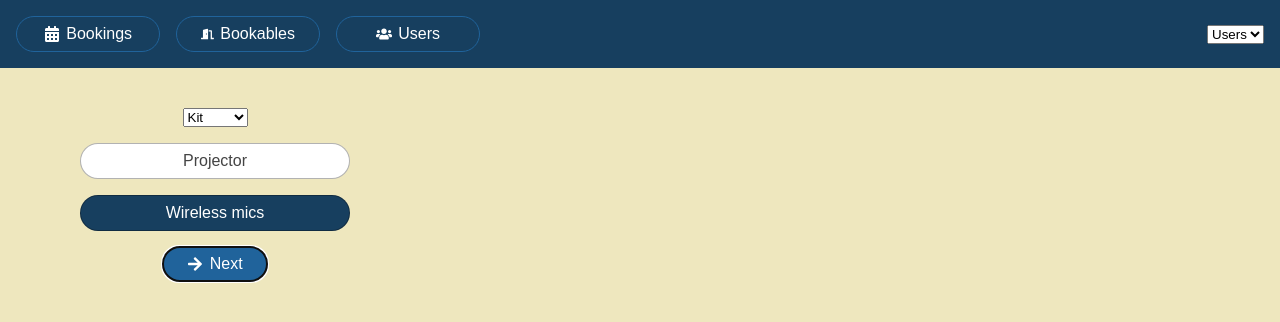
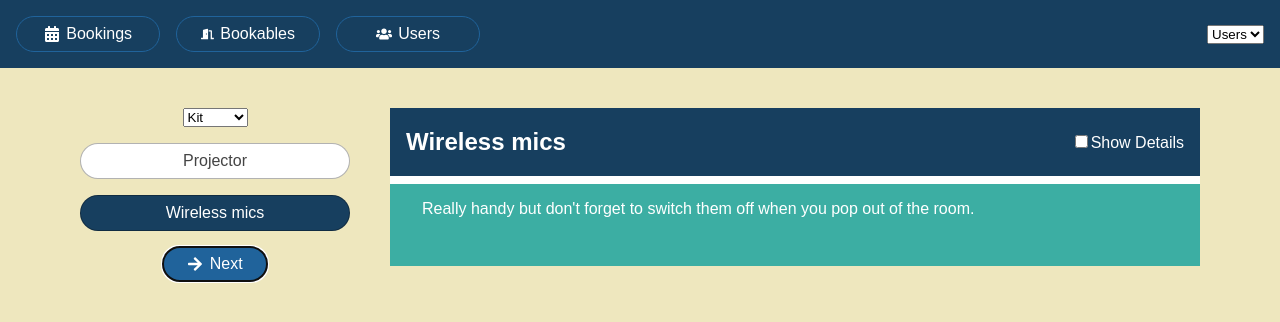
Before and after one commit to teamdailypractice/react-hooks-in-action, a React (Create React App) app: page /bookables in a window 1280 px wide. Shown: the top 322 px of the page. Built offline with nearby package versions, Linux system fonts and the light colour scheme.

Commit message:
bookable items and its details

```diff
--- a/src/App.css
+++ b/src/App.css
@@ -47,7 +47,7 @@
   border: none;
   border-radius: 1.5rem;
   padding: 0.5rem 1.5rem;
-  margin-left:0.5rem;
+  margin-left: 0.5rem;
   font-size: 1rem;
   transition: all 0.4s ease;
   display: inline-flex;
@@ -56,6 +56,7 @@
   cursor: pointer;
   box-sizing: border-box;
 }
+
 .btn:first-child {
   margin-left: 0;
 }
@@ -145,3 +146,50 @@
   background: var(--primary);
   color: var(--light-text);
 }
+
+.item {
+  background: var(--secondary);
+  color: var(--light-text);
+  padding: 2rem;
+  text-align: left;
+}
+
+.item-header {
+  display: flex;
+  justify-content: space-between;
+  align-items: center;
+  background: var(--primary);
+  border-bottom: 8px solid white;
+  margin: -2rem -2rem 1rem;
+  padding: 0 1rem;
+}
+
+.item-header .controls {
+  font-weight: normal;
+}
+
+.item h3 {
+  border-bottom: 1px solid white;
+  margin: 1em 0 0.5em;
+  padding-bottom: 3px;
+}
+
+.bookable-availability {
+  display: flex;
+  padding: 0 1em;
+}
+
+.bookable-availability ul {
+  list-style: none;
+  margin: 0;
+  padding: 0;
+  width: 40%;
+}
+
+.bookable-availability li {
+  margin: 0.4em 0;
+}
+
+.item-details .bookable-availability ul {
+  list-style: square;
+}
--- a/src/components/Bookables/BookablesList.js
+++ b/src/components/Bookables/BookablesList.js
@@ -1,4 +1,4 @@
-import { useState } from "react";
+import { useState, Fragment } from "react";
 import data from "../../static.json";
 import { FaArrowRight } from "react-icons/fa"
 
@@ -6,11 +6,13 @@
 
     const [bookableIndex, setBookableIndex] = useState(1);
     const [group, setGroup] = useState("Kit");
-
+    const [hasDetails, setHasDetails] = useState(false);
 
     const bookables = data.bookables;
     const bookablesInGroup = bookables.filter(b => b.group === group);
     const groups = [...new Set(bookables.map(b => b.group))]
+
+    const currentlySelectedBookable = bookablesInGroup[bookableIndex];
 
 
     function changeBookable(selectedIndex) {
@@ -21,6 +23,7 @@
         setBookableIndex((bookableIndex + 1) % bookablesInGroup.length);
     }
     return (
+        <Fragment>
             <div>
                 <select
                     value={group}
@@ -57,5 +60,49 @@
 
                 </p>
             </div>
+            {currentlySelectedBookable && (
+                <div className="bookable-details">
+                    <div className="item">
+                        <div className="item-header">
+                            <h2>
+                                {currentlySelectedBookable.title}
+                            </h2>
+                            <span className="controls">
+                                <label>
+                                    <input
+                                        type="checkbox"
+                                        checked={hasDetails}
+                                        onChange={() => setHasDetails(has => !has)}
+                                    />
+                                    Show Details
+                                </label>
+                            </span>
+                        </div>
+                        <p>{currentlySelectedBookable.notes}</p>
+                        {hasDetails && (
+                            <div className="item-details">
+                                <h3>Availability</h3>
+                                <div className="bookable-availability">
+                                    <ul>
+                                        {
+                                            currentlySelectedBookable.days
+                                                .sort()
+                                                .map(d => <li key={d}>{data.days[d]}</li>)
+                                        }
+                                    </ul>
+                                    <ul>
+                                        {
+                                            currentlySelectedBookable.sessions
+                                                .map(s => <li key={s}>{data.sessions[s]}</li>)
+                                        }
+                                    </ul>
+                                </div>
+
+                            </div>
+                        )}
+                    </div>
+                </div>
+            )}
+        </Fragment>
     );
 }
```
Lines whose indentation alone changed are shown as unchanged.
